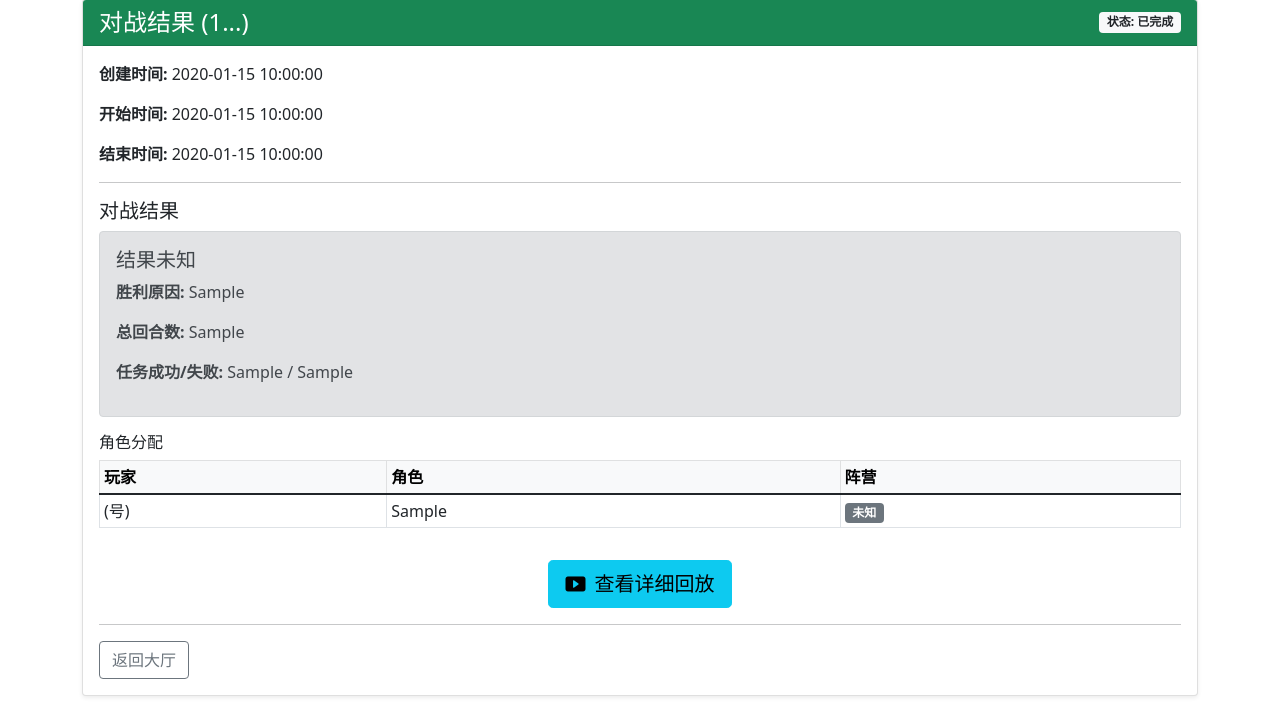
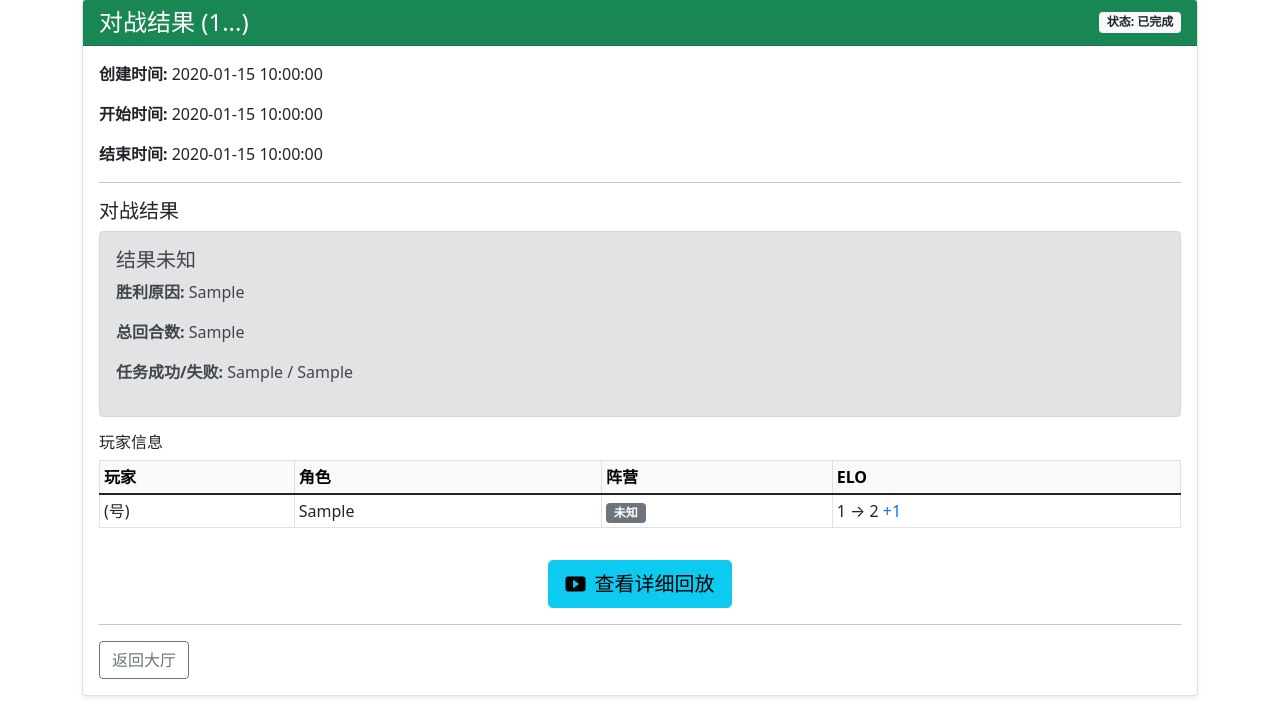
Before and after one commit to pkulab409/pkudsa.avalon, a Flask app: template platform/templates/battle_completed.html in a window 1280 px wide. Shown: the part 81-807 px from the top of the page. Run offline with Flask 3, Linux system fonts and the light colour scheme; tables that the repository leaves empty hold one stand-in row (values such as "Sample post"); the template is opened without the code that fills it: values that come from a table or form of the project are taken from there, most other values are stand-ins (such as "Sample title", 1, 10 or a date in 2020); some libraries are stand-ins or nearby versions.

Commit message:
紧急修复对战结果出错bug；增加对局结果ELO显示测试

```diff
--- a/platform/database/action.py
+++ b/platform/database/action.py
@@ -835,9 +835,9 @@
         # ----------------------------------
         # 阶段2：基础数据更新
         # ----------------------------------
-        battle.status = "completed" if err_user_id is not None else "error"
+        battle.status = "completed" if err_user_id is None else "error"
         battle.ended_at = datetime.datetime.now()
-        battle.results = json.dumps(results_data.get("custom_data", {}))
+        battle.results = json.dumps(results_data)
         battle.game_log_uuid = results_data.get("game_log_uuid")
 
         # ----------------------------------
--- a/platform/templates/battle_completed.html
+++ b/platform/templates/battle_completed.html
@@ -65,7 +65,7 @@
               <strong>任务成功/失败:</strong> {{ game_result.blue_wins | default("?") }} / {{ game_result.red_wins | default("?") }}
             </p>
           </div>
-          <h6>角色分配</h6>
+          <h6>玩家信息</h6>
           <div class="table-responsive mb-3">
             <table class="table table-sm table-bordered">
               <thead class="table-light">
@@ -73,6 +73,7 @@
                   <th>玩家</th>
                   <th>角色</th>
                   <th>阵营</th>
+                  <th>ELO</th>
                 </tr>
               </thead>
               <tbody>
@@ -110,6 +111,14 @@
                         <span class="badge bg-danger">红方</span>
                       {% else %}
                         <span class="badge bg-secondary">未知</span>
+                      {% endif %}
+                    </td>
+                    <td>
+                      {{ player.initial_elo }} → {{ player.initial_elo + player.elo_change }}
+                      {% if player.elo_change >= 0 %}
+                        <span class="text-primary">+{{ player.elo_change }}</span>
+                      {% else %}
+                        <span class="text-danger">{{ player.elo_change }}</span>
                       {% endif %}
                     </td>
                   </tr>
```
